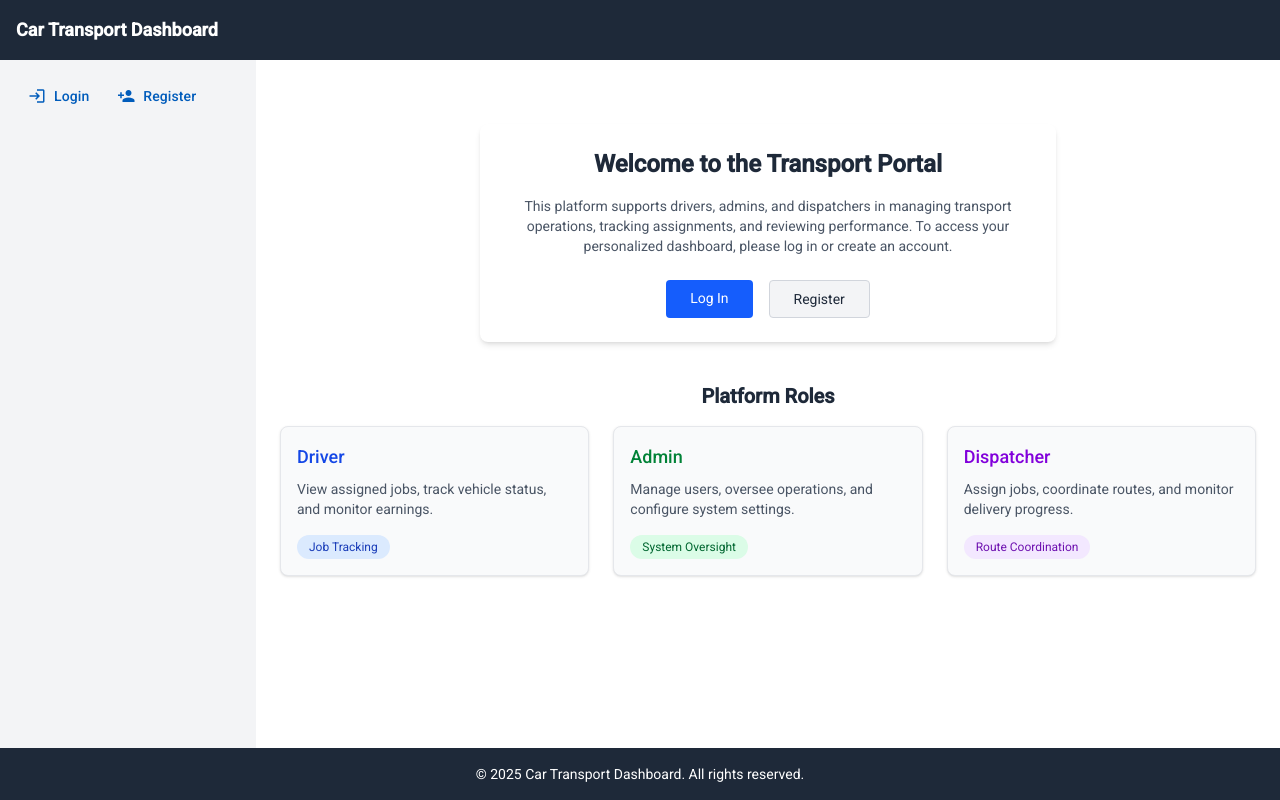
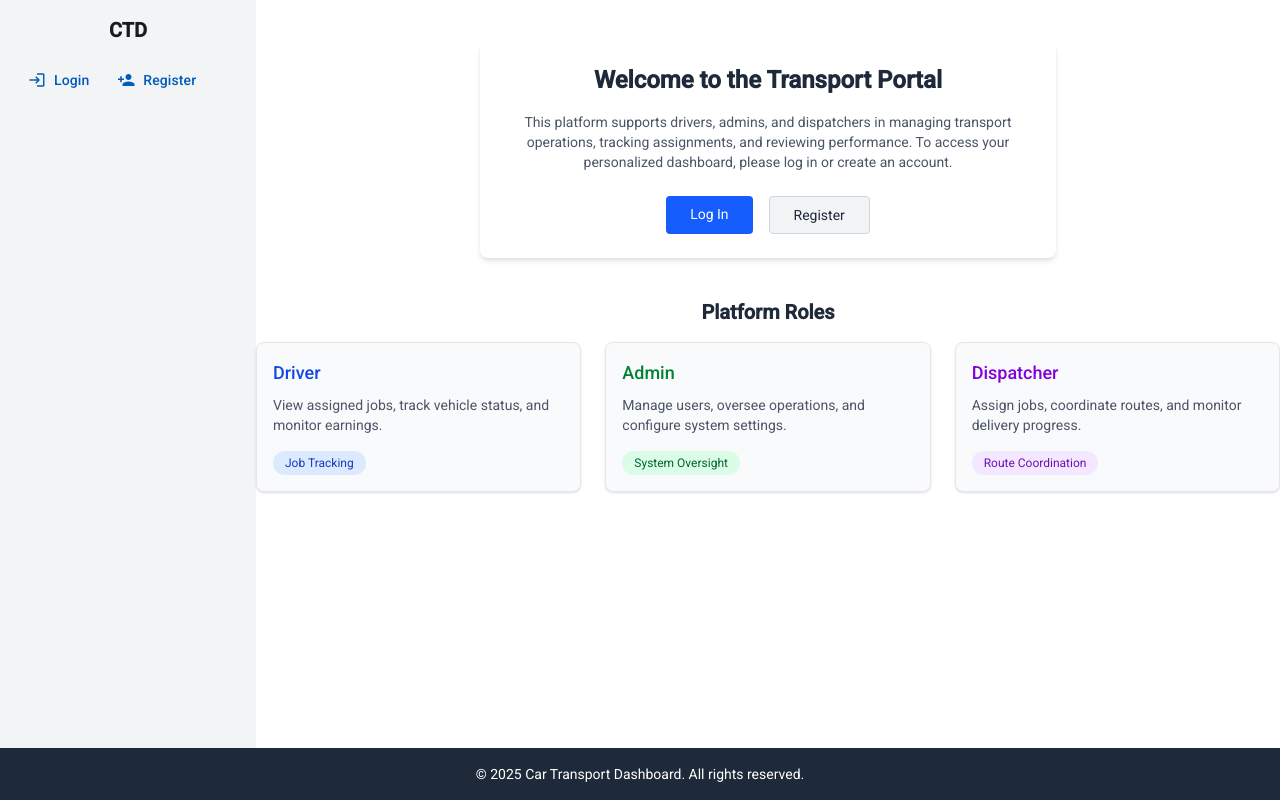
Before and after one commit to carlhope/CarTransportDashboard, an Angular app in the folder CarTransportDashboard.web/: page /dashboard in a window 1280 px wide. Built offline with nearby package versions, Linux system fonts and the light colour scheme.

Commit message:
Refine UI layout and spacing to better align with intended design direction

```diff
--- a/CarTransportDashboard.web/src/app/app.html
+++ b/CarTransportDashboard.web/src/app/app.html
@@ -12,7 +12,7 @@
       <app-nav-menu [visibleNavItems]="visibleNavItems" (onLogout)="handleLogout()"/>
     </aside>
     <!-- Main content -->
-    <main class="flex-1 p-6 bg-white">
+    <main class="flex-1 bg-white">
       <router-outlet/>
     </main>
   </div>
--- a/CarTransportDashboard.web/src/app/components/dashboard/driver-dashboard/driver-dashboard.html
+++ b/CarTransportDashboard.web/src/app/components/dashboard/driver-dashboard/driver-dashboard.html
@@ -1,22 +1,24 @@
-<div class="flex flex-col h-full w-full p-4 gap-4">
+<div class="flex flex-col h-full w-full gap-4">
 
+
+
+  <!-- Main content area -->
+  <div class="flex flex-1 gap-4">
+    <div class="w-1/3 min-w-[260px] bg-white rounded-lg shadow-sm p-3">
   <!-- Tabs -->
   <app-job-tabs
     [activeTab]="selectedTab()"
     (tabChange)="onTabChange($event)"
     class="w-full">
   </app-job-tabs>
-
-  <!-- Main content area -->
-  <div class="flex flex-1 gap-4">
-
     <!-- Job list -->
     <app-job-list
       [jobs]="filteredJobs()"
       [selectedJob]="selectedJob()"
       (jobSelected)="onJobSelected($event)"
-      class="w-1/3 min-w-[260px] bg-white rounded-lg shadow-sm p-3">
+      class="w-full">
     </app-job-list>
+    </div>
 
     <!-- Detail + Map -->
     <div class="relative flex-1">
--- a/CarTransportDashboard.web/src/app/components/layout/header/header.html
+++ b/CarTransportDashboard.web/src/app/components/layout/header/header.html
@@ -1,5 +1,5 @@
 <!-- Header -->
-<header class="bg-gray-800 text-white p-4 flex justify-between items-center">
+<header class="bg-gray-800 text-white p-4 flex justify-between items-center lg:hidden">
   <h1 class="text-lg font-semibold">Car Transport Dashboard</h1>
 
   <!-- Mobile menu toggle -->
--- a/CarTransportDashboard.web/src/app/components/layout/nav-menu/nav-menu.html
+++ b/CarTransportDashboard.web/src/app/components/layout/nav-menu/nav-menu.html
@@ -1,4 +1,5 @@
 <nav class="space-y-2">
+  <p class="text-xl text-center font-semibold mb-4">CTD</p>
   @for (item of visibleNavItems; track item.label) {
     <a [routerLink]="item.route" class="block p-2 hover:bg-gray-200 rounded">
       {{ item.label }}
```
